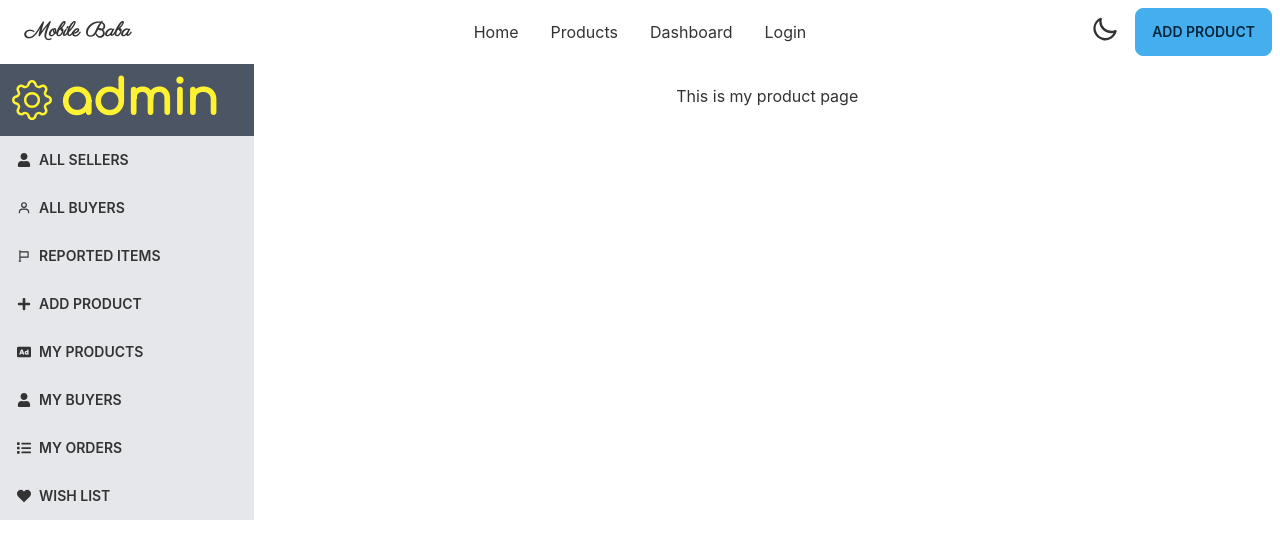
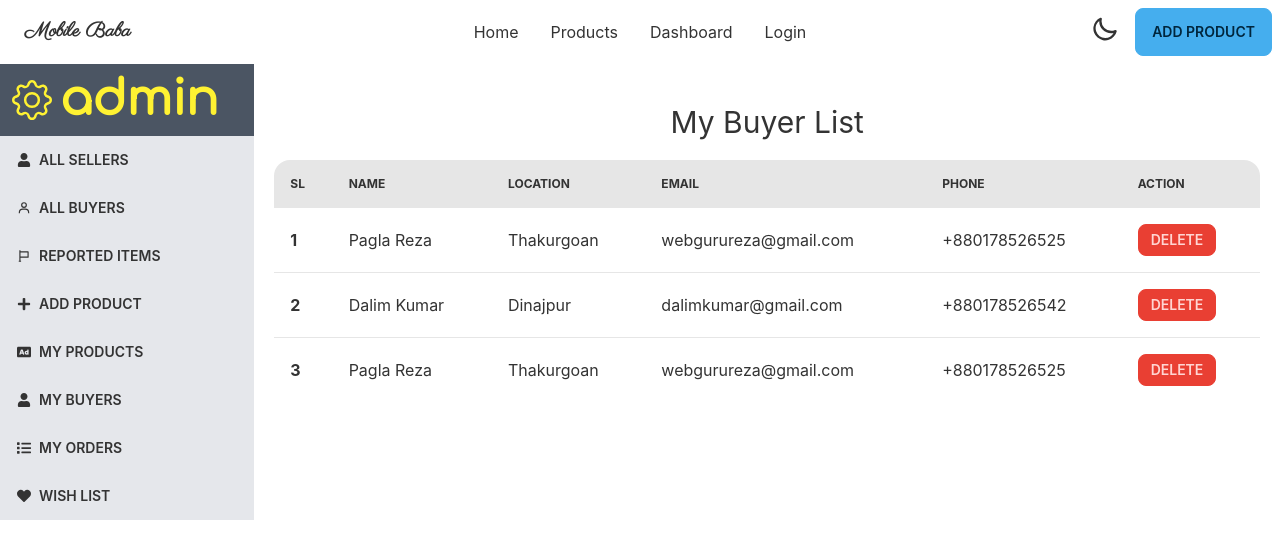
Before and after one commit to absoftlab99/phone-baba-resale-client, a React (Create React App) app: page /dashboard/myBuyers in a window 1280 px wide. Shown: the top 558 px of the page. Built offline with nearby package versions, Linux system fonts and the light colour scheme.

Commit message:
my buyer page completed

```diff
--- a/src/Pages/Dashboard/Seller/MyBuyers.js
+++ b/src/Pages/Dashboard/Seller/MyBuyers.js
@@ -2,8 +2,52 @@ import React from 'react';
 
 const MyBuyers = () => {
     return (
-        <div>
-            <h1>This is my product page</h1>
+        <div className='my-5'>
+            <h1 className='text-3xl my-5'>My Buyer List</h1>
+            <div className="overflow-x-auto">
+                <table className="table w-full">
+
+                    <thead>
+                    <tr>
+                        <th>Sl</th>
+                        <th>Name</th>
+                        <th>Location</th>
+                        <th>Email</th>
+                        <th>phone</th>
+                        <th>Action</th>
+                    </tr>
+                    </thead>
+                    <tbody>
+
+                    <tr>
+                        <th>1</th>
+                        <td>Pagla Reza</td>
+                        <td>Thakurgoan</td>
+                        <td>webgurureza@gmail.com</td>
+                        <td>+880178526525</td>
+                        <td><button className='btn btn-error btn-sm'>Delete</button></td>
+                    </tr>
+
+                    <tr>
+                        <th>2</th>
+                        <td>Dalim Kumar</td>
+                        <td>Dinajpur</td>
+                        <td>dalimkumar@gmail.com</td>
+                        <td>+880178526542</td>
+                        <td><button className='btn btn-error btn-sm'>Delete</button></td>
+                    </tr>
+
+                    <tr>
+                        <th>3</th>
+                        <td>Pagla Reza</td>
+                        <td>Thakurgoan</td>
+                        <td>webgurureza@gmail.com</td>
+                        <td>+880178526525</td>
+                        <td><button className='btn btn-error btn-sm'>Delete</button></td>
+                    </tr>
+                    </tbody>
+                </table>
+            </div>
         </div>
     );
 };
```
